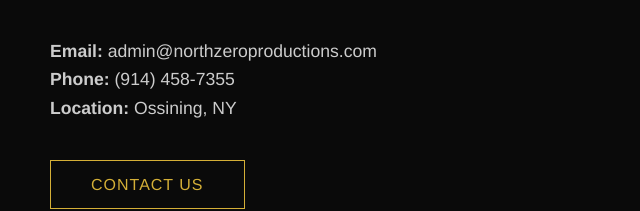
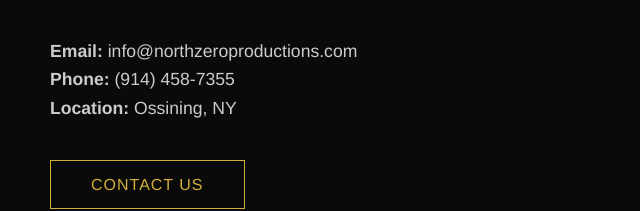
Before and after one commit to Greeo/Northzero-Productions-, a plain HTML site: page index.html in a window 1280 px wide. Shown: the part 2411-2622 px from the top of the page, 0-640 px from the left. Drawn offline with Linux system fonts and the light colour scheme.

Commit message:
Update index.html
All changes..

```diff
--- a/index.html
+++ b/index.html
@@ -331,7 +331,7 @@
         <p>Let Northzero Productions bring your vision to life.</p>
 
         <div class="contact-info">
-            <p><strong>Email:</strong> admin@northzeroproductions.com</p>
+            <p><strong>Email:</strong> info@northzeroproductions.com</p>
             <p><strong>Phone:</strong> (914) 458-7355</p>
             <p><strong>Location:</strong> Ossining, NY</p>
         </div>
```
